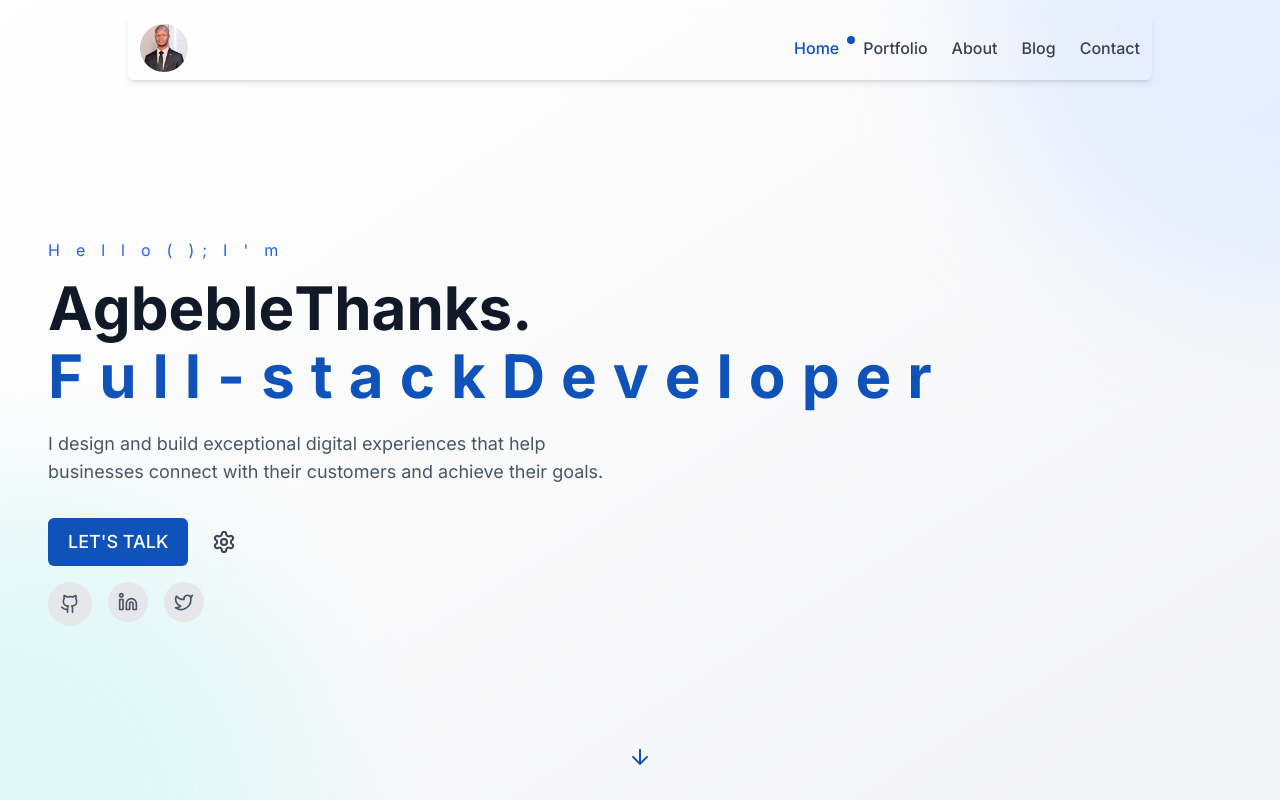
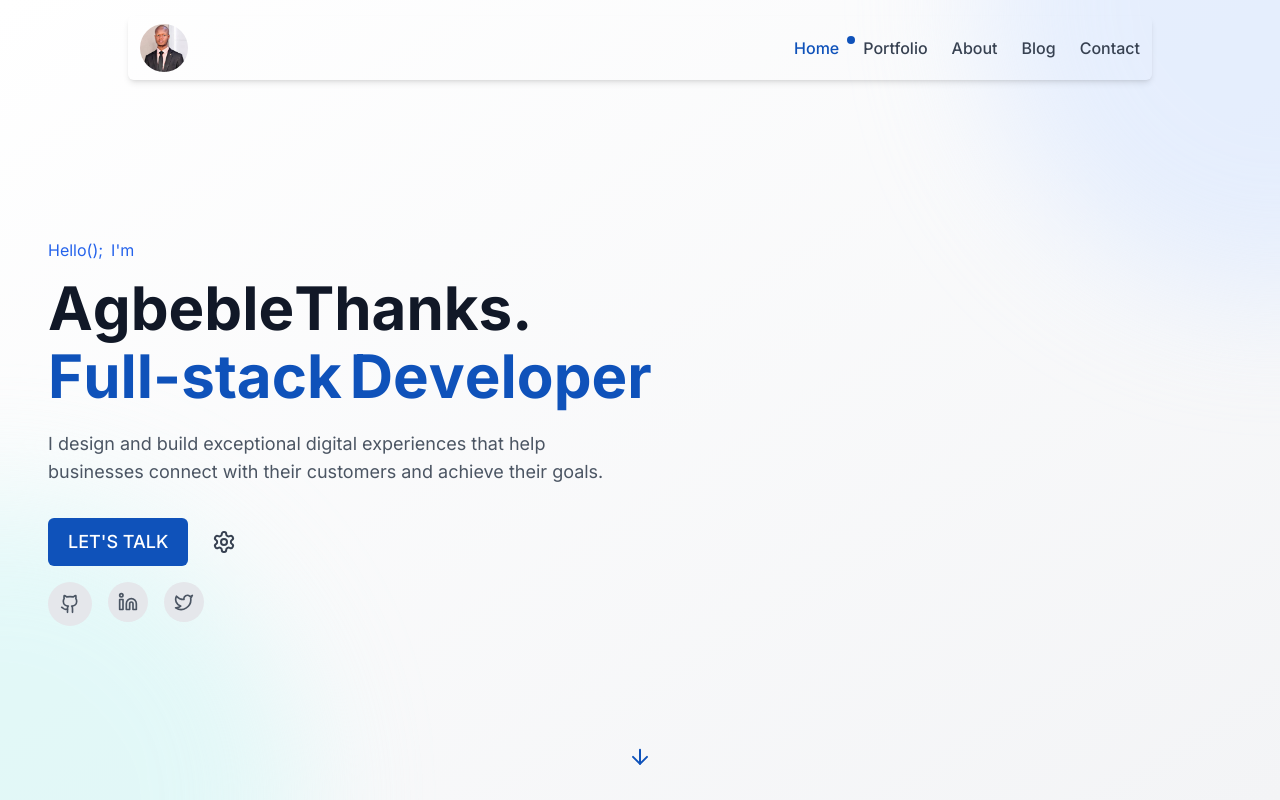
Before and after one commit to thanks299/portfolio1, a React (Vite) app: page / in a window 1280 px wide. Shown: the top 800 px of the page. Built offline with nearby package versions, Linux system fonts and the light colour scheme.

Commit message:
updated hero section

```diff
--- a/src/components/home/HeroSection.tsx
+++ b/src/components/home/HeroSection.tsx
@@ -66,7 +66,6 @@ const HeroSection: React.FC = () => {
             {renderAnimatedText("H e l l o ( );", "text-2xl sm:text-3xl md:text-4xl font-medium text-blue-600 mb-4").props.children.map((letter, index) => (
               <React.Fragment key={index}>
               <span className="text-blue-600">{letter}</span>
-              <span className="mx-1"></span>
               </React.Fragment>
             ))}
             </span>
@@ -75,7 +74,6 @@ const HeroSection: React.FC = () => {
             {renderAnimatedText("I ' m", "text-2xl sm:text-3xl md:text-4xl font-medium text-blue-600 mb-4").props.children.map((letter, index) => (
               <React.Fragment key={index}>
               <span className="text-blue-600">{letter}</span>
-              <span className="mx-1"></span>
               </React.Fragment>
             ))}
             </span>
@@ -91,19 +89,31 @@ const HeroSection: React.FC = () => {
           <h1 className="text-gray-500 dark:text-gray-300 mt-2 flex flex-wrap">
             <span>
               {renderAnimatedText("F u l l - s t a c k", "text-primary-600 text-lg sm:text-xl md:text-2xl lg:text-3xl").props.children.map((letter, index) => (
-              <React.Fragment key={index}>
-                <span className="text-primary-600">{letter}</span>
-                <span className="mx-1"></span>
-              </React.Fragment>
+              <motion.span
+              key={index}
+              initial={{ y: 0 }}
+              whileHover={{ y: 5, scale: 1.3 }}
+              transition={{
+                duration: 0.2,
+              }}
+              className="inline-block text-primary-600"
+              >
+              {letter}
+              </motion.span>
               ))}
             </span>
             <span className="mx-1"></span>
             <span>
-              {renderAnimatedText("D e v e l o p e r", "text-primary-600 text-lg sm:text-xl md:text-2xl lg:text-3xl").props.children.map((letter, index) => (
-              <React.Fragment key={index}>
-                <span className="text-primary-600">{letter}</span>
-                <span className="mx-1"></span>
-              </React.Fragment>
+              {renderAnimatedText("D e v e l o p e r", "text-primary-600 text-lg sm:text-xl md:text-2xl lg:text-3xl").props.children.map((letter: string, index) => (
+              <motion.span
+              key={index}
+              initial={{ y: 0 }}
+              whileHover={{ y: 5, scale: 1.3 }}
+              transition={{ duration: 0.2 }}
+              className="inline-block text-primary-600"
+              >
+              {letter}
+              </motion.span>
               ))}
             </span>
           </h1>
```
